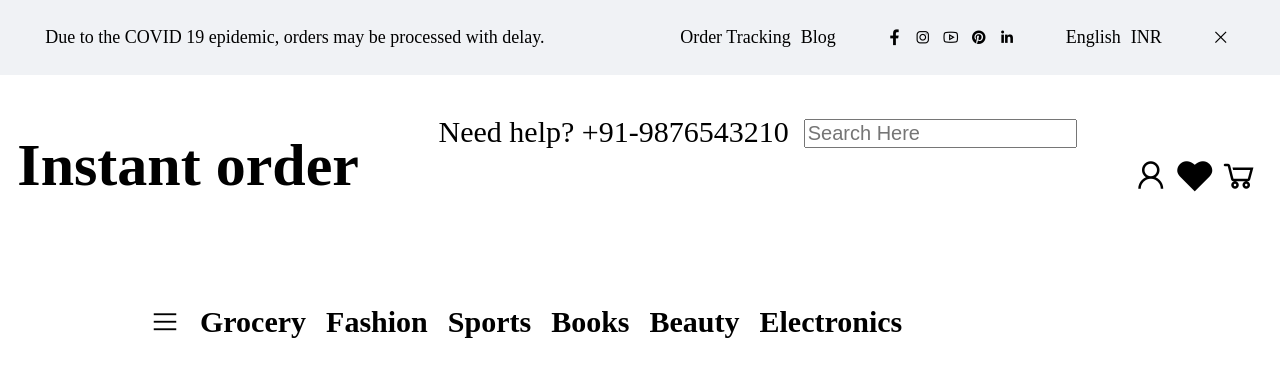
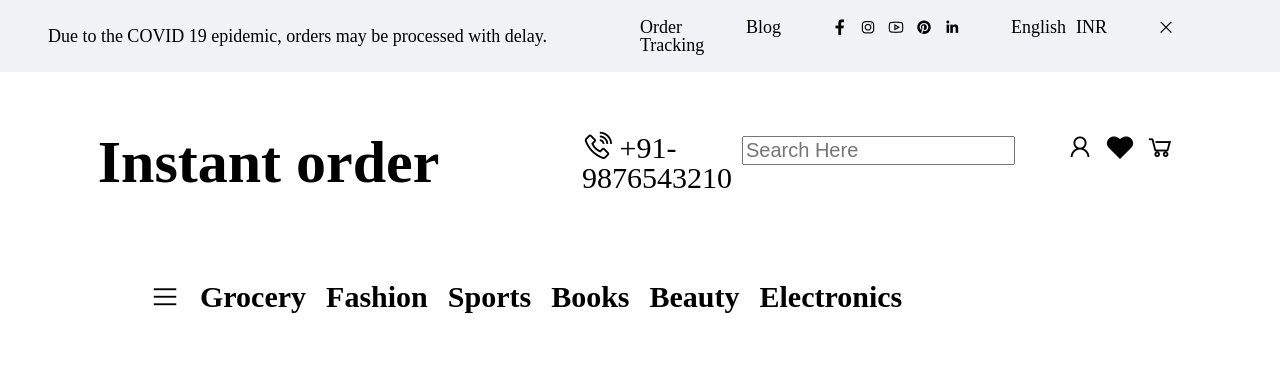
Before and after one commit to pesto-students/little-tags-anu3dev, a React (Create React App) app: page / in a window 1280 px wide. Shown: the top 376 px of the page. Built offline with nearby package versions, Linux system fonts and the light colour scheme; a web font is replaced by a local one.

Commit message:
topbar subbar menubar css fix

```diff
--- a/src/App.scss
+++ b/src/App.scss
@@ -27,7 +27,3 @@ body {
   font-weight: 400;
   line-height: 1;
 }
-
-ul {
-  list-style: none;
-}
--- a/src/static/menubar/MenuBar.scss
+++ b/src/static/menubar/MenuBar.scss
@@ -6,6 +6,7 @@
     display: flex;
     font-size: 30px;
     font-weight: bold;
+    list-style: none;
   }
   .menuBar li {
     margin: 0px 10px 0px 10px;
--- a/src/static/subbar/SubBar.jsx
+++ b/src/static/subbar/SubBar.jsx
@@ -13,7 +13,7 @@ export default function SubBar(){
             <div className="subBarRight">
                 <div className="subBarRightOne">
                     <ul>
-                        <li>Need help? +91-9876543210</li>
+                        <li><i className="las la-phone-volume"></i> +91-9876543210</li>
                         <li><input type="text" placeholder="Search Here" /></li>
                     </ul>
                 </div>
--- a/src/static/subbar/SubBar.scss
+++ b/src/static/subbar/SubBar.scss
@@ -1,43 +1,33 @@
 .subBar {
   display: flex;
+  position: relative;
+  align-items: center;
+}
+.subBarLeft {
+  display: flex;
+  flex: 1;
   justify-content: space-around;
-    position: relative;
 }
 .logo {
-    margin: 20px 0px 20px 0px;
   cursor: pointer;
-  }
-  .logo p {
   font-size: 60px;
   font-weight: bold;
 }
 .subBarRight {
   display: flex;
+  flex: 1;
+  margin-right: 100px;
+  justify-content: space-around;
+  font-size: 30px;
 }
-  .subBarRightOne ul {
+.subBarRight ul {
+  list-style: none;
   display: flex;
-    font-size: 30px;
-    margin: 40px 0px 40px 0px;
 }
-  .subBarRightOne li {
+.subBarRight ul li {
+  cursor: pointer;
   margin: 0px 5px 0px 5px;
 }
-  .subBarRightOne li:first-child {
-    margin-top: 2px;
+.subBarRightOne li input {
+  font-size: 20px;
 }
-  .subBarRightOne li input {
-    margin: 0px 5px 0px 5px;
-    font-size: 20px;
-    cursor: pointer;
-  }
-  .subBarRightTwo {
-    margin: 40px 2px 40px 2px;
-    font-size: 40px;
-  }
-  .subBarRightTwo ul {
-    display: flex;
-  }
-  .subBarRightTwo li {
-    padding: 0px 2px 0px 2px;
-    cursor: pointer;
-  }
--- a/src/static/topbar/TopBar.scss
+++ b/src/static/topbar/TopBar.scss
@@ -1,40 +1,26 @@
 .topBar {
   background-color: #f0f2f5;
   display: flex;
-    justify-content: space-around;
   position: relative;
+  align-items: center;
 }
 .topBarLeft {
-    margin: 5px;
-    padding: 5px;
+  display: flex;
+  flex: 1;
+  justify-content: space-around;
+  margin: 0px 5px 0px 5px;
 }
 .topBarRight {
   display: flex;
-    margin: 5px;
-    padding: 5px;
+  flex: 1;
+  justify-content: space-around;
+  margin-right: 100px;
 }
-  .topBarRightOne ul {
+.topBarRight ul {
+  list-style: none;
   display: flex;
 }
-  .topBarRightOne li {
+.topBarRight ul li {
+  cursor: pointer;
   margin: 0px 5px 0px 5px;
-    cursor: pointer;
 }
-  .topBarRightTwo ul {
-    display: flex;
-  }
-  .topBarRightTwo li {
-    margin: 0px 5px 0px 5px;
-    cursor: pointer;
-  }
-  .topBarRightThree ul {
-    display: flex;
-  }
-  .topBarRightThree li {
-    margin: 0px 5px 0px 5px;
-    cursor: pointer;
-  }
-  .topBarRightFour li {
-    margin: 0px 5px 0px 5px;
-    cursor: pointer;
-  }
```
Also changed, not shown: 1 other file (tests, documents, lock files or other folders). Lines whose indentation alone changed are shown as unchanged.
